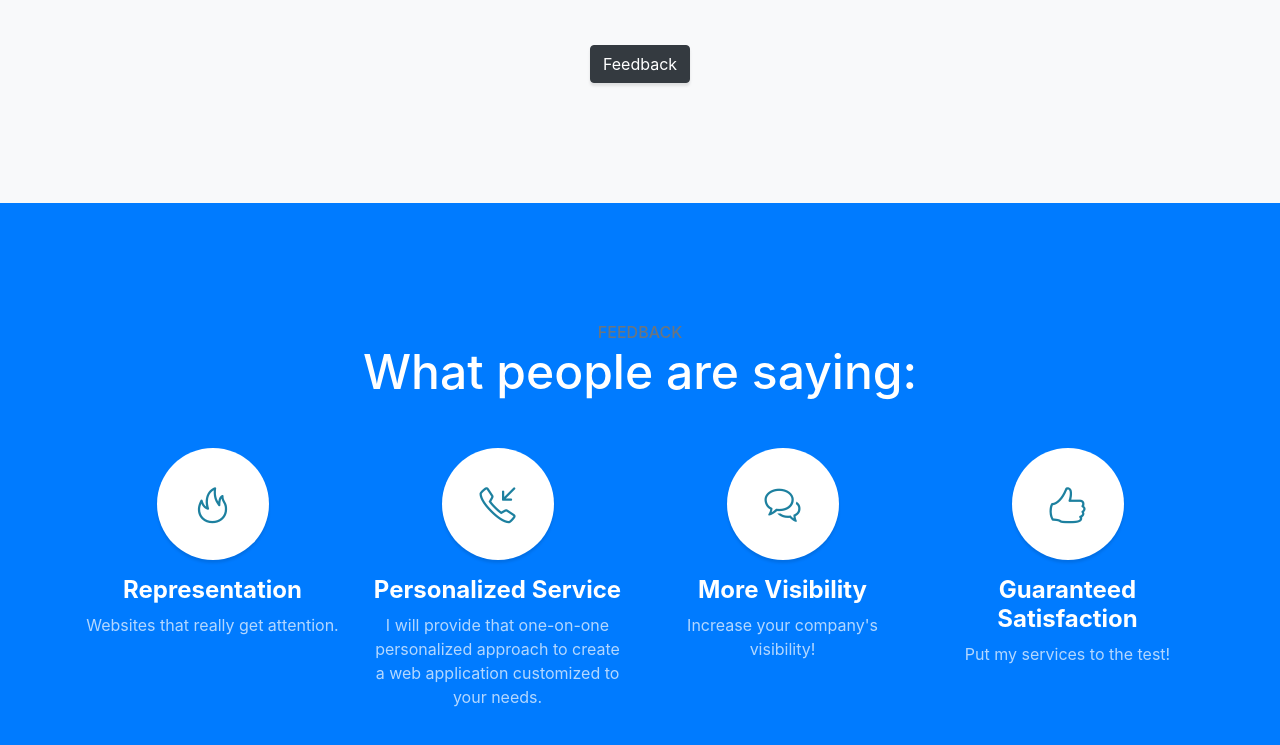
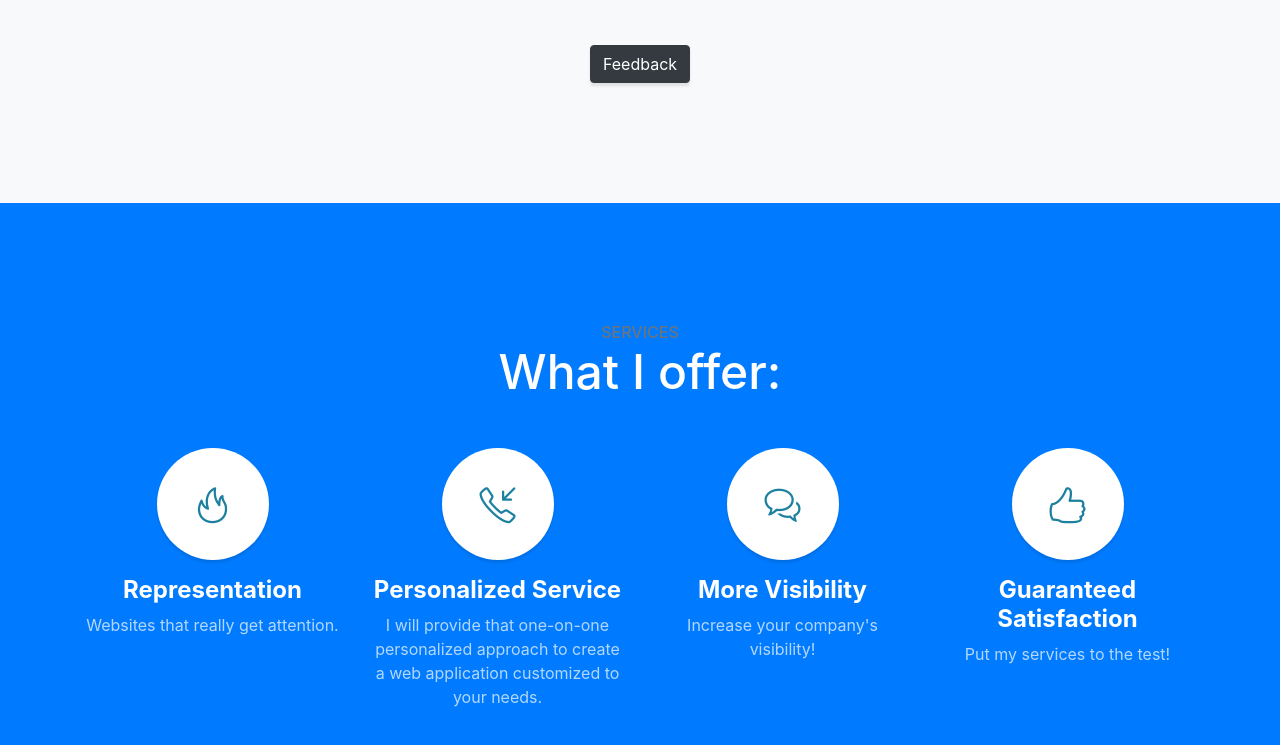
Before and after one commit to famouswolfe/Concepcionportfolio, a website with bundled scripts: page index.html in a window 1280 px wide. Shown: the part 1949-2694 px from the top of the page. Built offline with nearby package versions, Linux system fonts and the light colour scheme.

Commit message:
Update index.html

```diff
--- a/index.html
+++ b/index.html
@@ -37,7 +37,7 @@
           <a class="js-scroll-trigger" href="#about">About Me</a>
         </li>
         <li class="sidebar-nav-item">
-          <a class="js-scroll-trigger" href="#feedback">Feedback</a>
+          <a class="js-scroll-trigger" href="#services">Services</a>
         </li>
         <li class="sidebar-nav-item">
           <a class="js-scroll-trigger" href="#portfolio">Portfolio</a>
@@ -79,11 +79,11 @@
     </section>
 
     <!-- Services -->
-    <section class="content-section bg-primary text-white text-center" id="feedback">
+    <section class="content-section bg-primary text-white text-center" id="services">
       <div class="container">
         <div class="content-section-heading">
-          <h3 class="text-secondary mb-0">Feedback</h3>
-          <h2 class="mb-5">What people are saying:</h2>
+          <h3 class="text-secondary mb-0">Services</h3>
+          <h2 class="mb-5">What I offer:</h2>
         </div>
         <div class="row">
           <div class="col-lg-3 col-md-6 mb-5 mb-lg-0">
```
